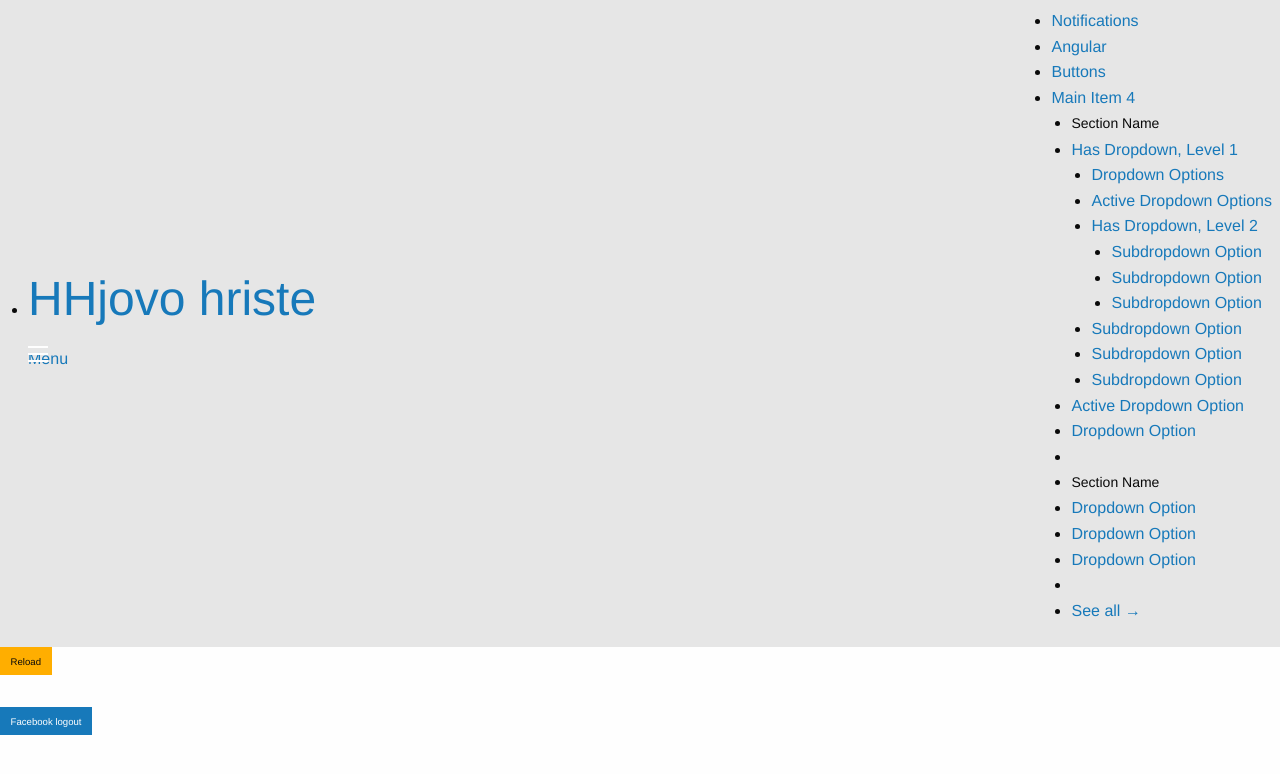
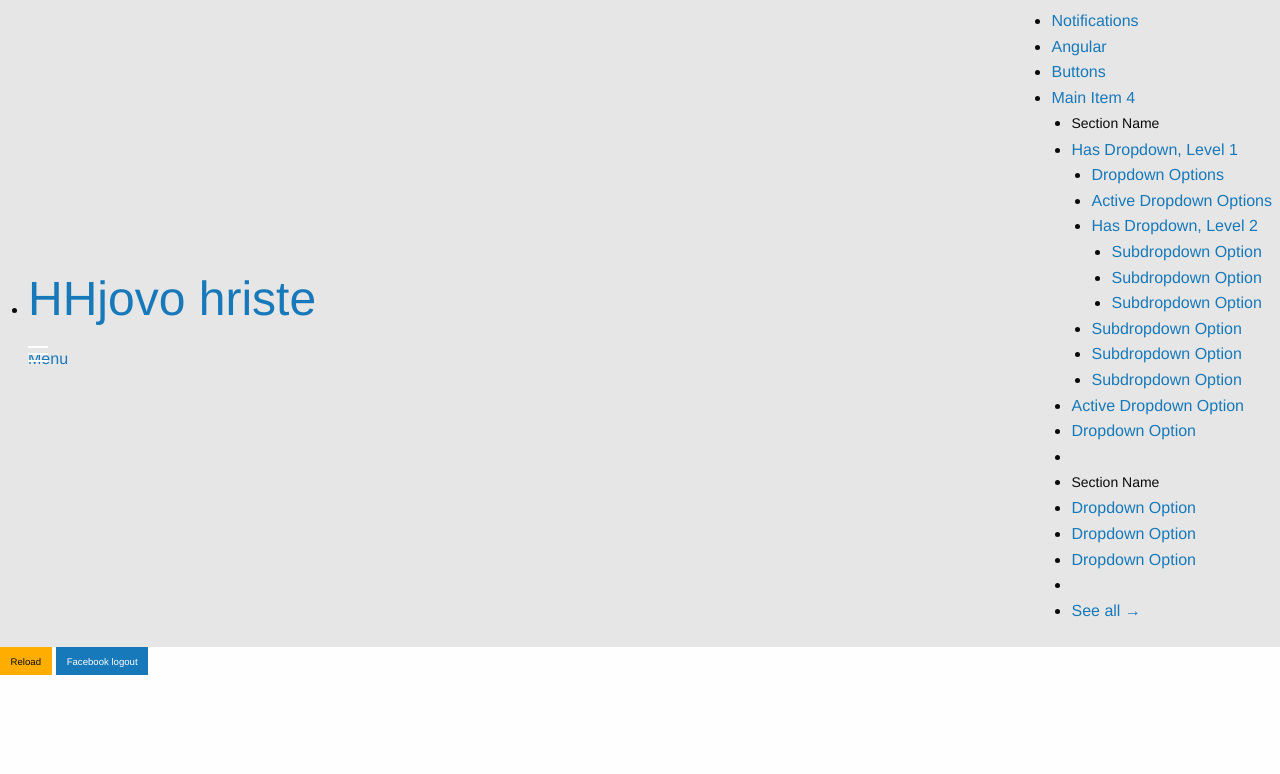
Before and after one commit to hhjcz/silex-hriste, a PHP site: template templates/facebook-notifications.twig in a window 1280 px wide. Shown: the top 774 px of the page. Run offline with PHP 8.4, Linux system fonts and the light colour scheme; the template is opened without the code that fills it, so the values that code supplies are empty; some libraries are stand-ins or nearby versions.

Commit message:
Layout change

```diff
--- a/templates/facebook-notifications.twig
+++ b/templates/facebook-notifications.twig
@@ -8,6 +8,7 @@
         <div class="small-12 columns">
             {#<a href="#" id="showAllBtn" class="button sucess tiny">Show all</a>#}
             <a href="#" id="reloadBtn" class="button warning tiny">Reload</a>
+            <a class="button tiny" href="{{ logoutUrl }}">Facebook logout</a>
         </div>
     </div>
     <div class="row">
@@ -55,11 +56,11 @@
                 {#Logged in as: {{ fbUserName }}, id: {{ fbId }}#}
             </div>
         </div>
-        <div class="row">
-            <div class="small-12 columns">
-                <a class="button tiny" href="{{ logoutUrl }}">Facebook logout</a>
-            </div>
-        </div>
+        {#<div class="row">#}
+            {#<div class="small-12 columns">#}
+                {#<a class="button tiny" href="{{ logoutUrl }}">Facebook logout</a>#}
+            {#</div>#}
+        {#</div>#}
 
     </div>
 {% endblock %}
```
